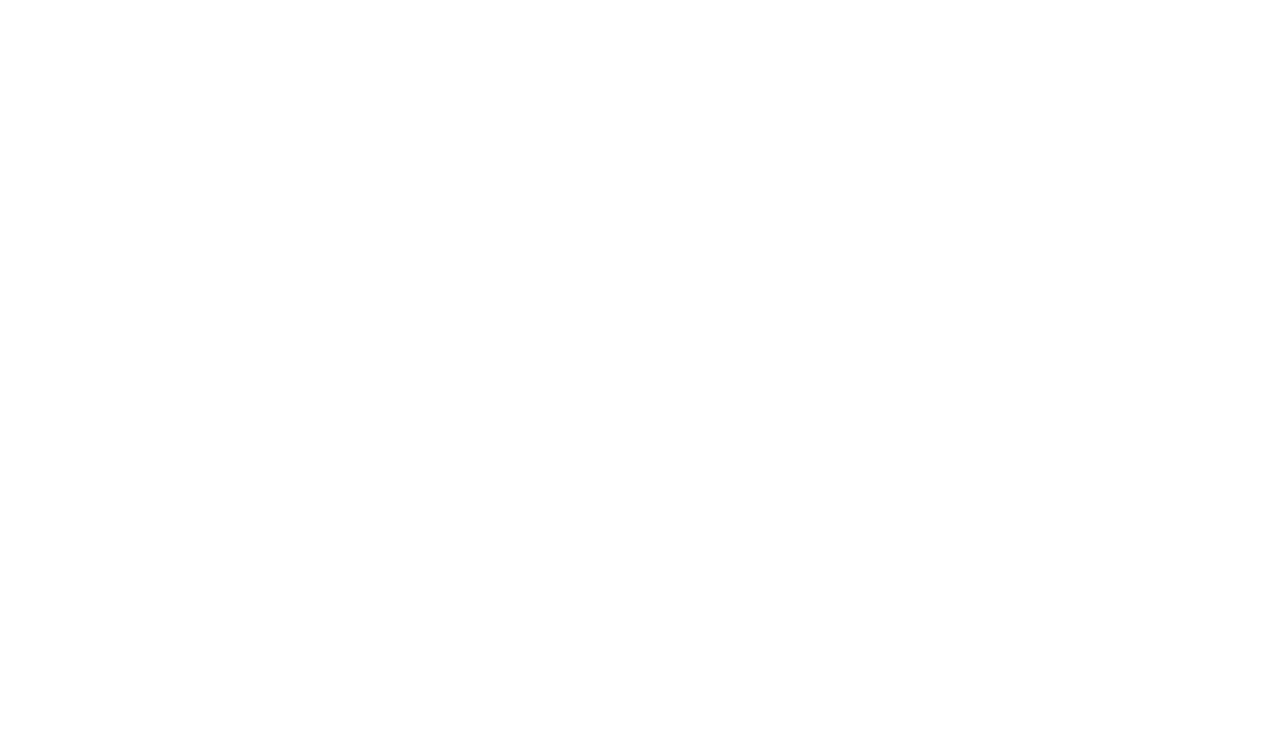
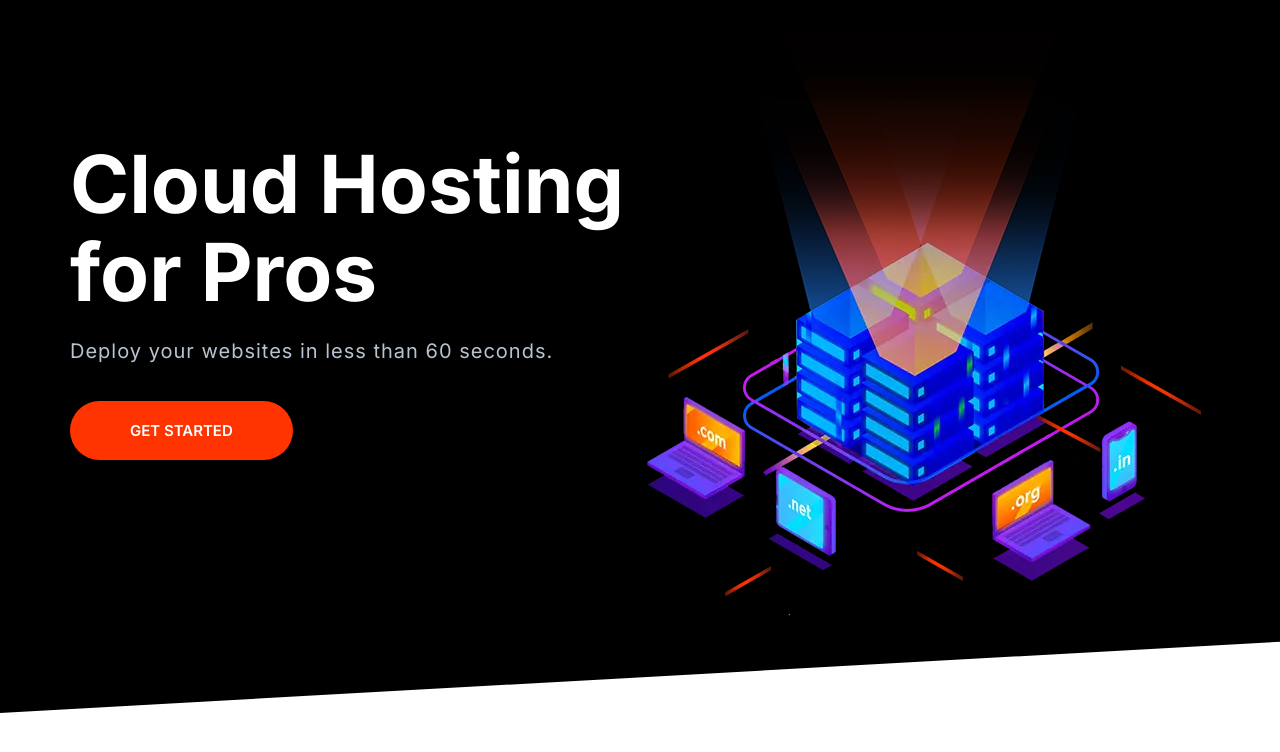
Before and after one commit to quent043/Cloudify, a plain HTML site: page index.html in a window 1280 px wide. Drawn offline with Linux system fonts and the light colour scheme.

Commit message:
Added style for hero intro banner, with im optimisation for DPRx2

```diff
--- a/CSS/styles.css
+++ b/CSS/styles.css
@@ -749,3 +749,29 @@ a {
         border: 0;
     }
 }
+
+/* Hero */
+
+.hero {
+    clip-path: polygon(0% 0%, 100% 0%, 100% 90%, 0% 100%);
+}
+
+.hero__tagline {
+    font-size: 2rem;
+    color: #b9c3cf;
+    letter-spacing: 1px;
+    margin: 2rem 0 5rem;
+}
+
+@media screen and (min-width: 768px) {
+    .hero__content {
+        text-align: left;
+        align-self: center;
+    }
+}
+
+@media screen and (min-width: 1024px) {
+    .hero {
+        padding-top: 0;
+    }
+}
--- a/index.html
+++ b/index.html
@@ -15,6 +15,27 @@
 </head>
 <body>
 
+<section class="block block--dark block--skewed-left hero">
+    <div class="container grid grid--1x2">
+        <header class="block__header hero__content">
+            <h1 class="block__heading">Cloud Hosting for Pros</h1>
+            <p class="hero__tagline">Deploy your websites in less than 60 seconds.</p>
+            <a href="" class="btn btn--accent btn--stretched">Get Started</a>
+        </header>
+        <picture>
+            <source
+                    type="image/webp"
+                    srcset="./images/banner.webp 1x, images/banner@2x.webp 2x"
+            />
+            <source
+                    type="image/png"
+                    srcset="./images/banner.png 1x, images/banner@2x.png 2x"
+            />
+            <img class="hero__image" src="images/banner.png" alt="" />
+        </picture>
+    </div>
+</section>
+
 
 <script src="js/main.js"></script>
 </body>
```
Also changed, not shown: components/block-hero.html (added, +20 -0 lines), images/banner.png (added), images/banner.webp (added), images/banner@2x.png (added), images/banner@2x.webp (added).
